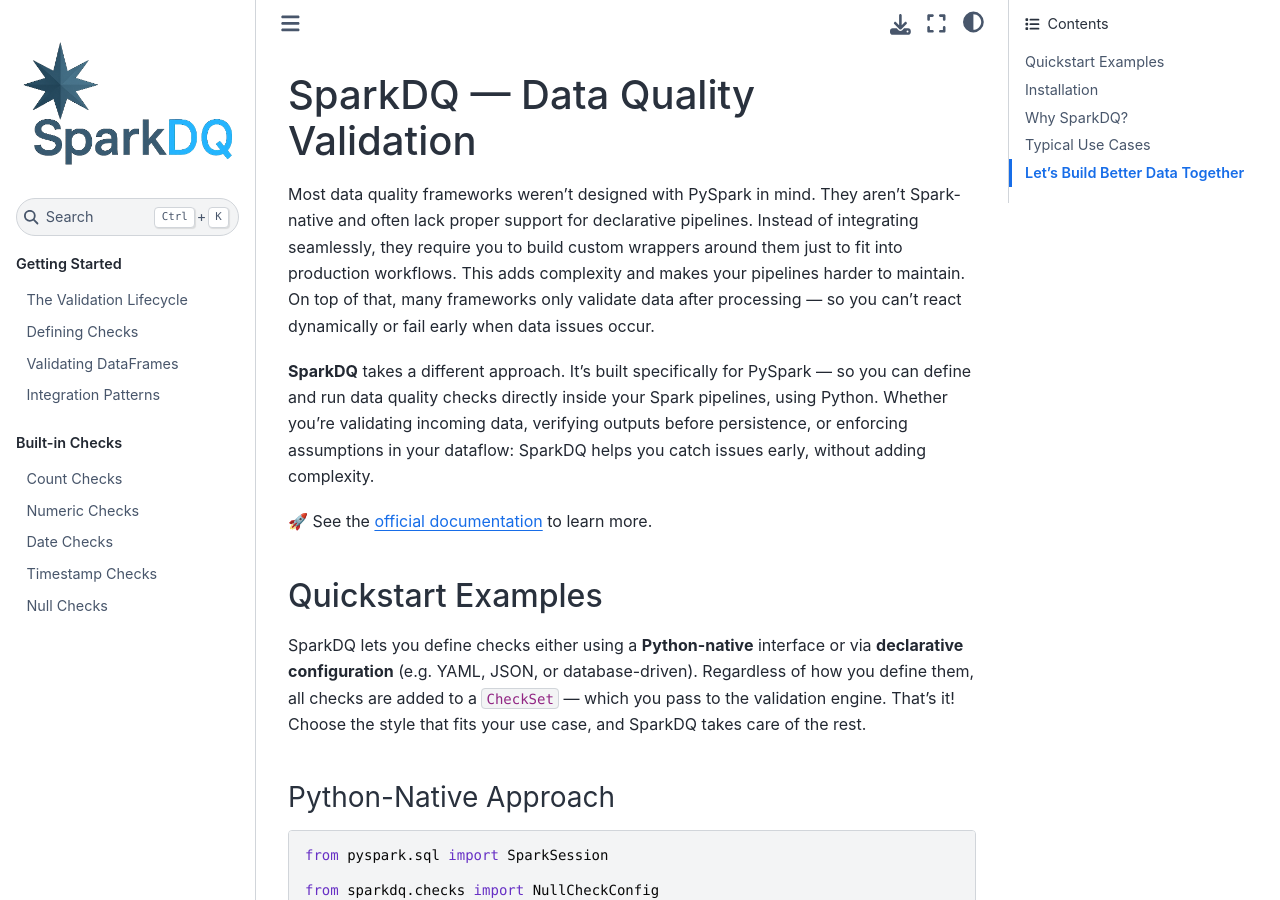
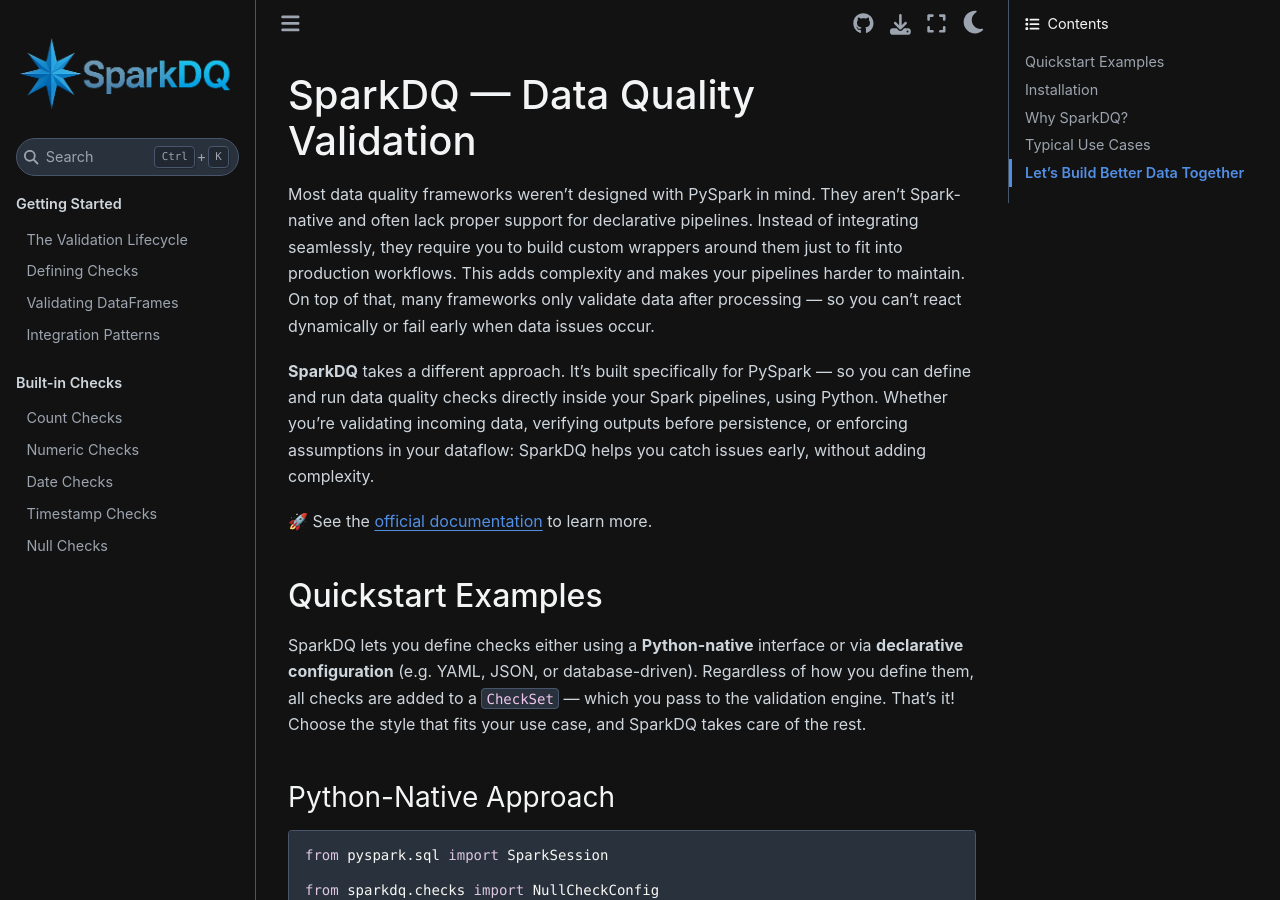
Before and after one commit to sparkdq-community/sparkdq, a Sphinx documentation site: the page built from docs/source/index.rst, in a window 1280 px wide and 900 px high. Built offline with Sphinx 7.4.7 and the Sphinx Book theme 1.1.4, drawn with Linux system fonts in a browser that asks for light colours.

Commit message:
docs: updated docs

```diff
--- a/docs/source/conf.py
+++ b/docs/source/conf.py
@@ -40,3 +40,10 @@
 html_title = "SparkDQ Documentation"
 html_logo = "_static/logo.png"
 html_static_path = ["_static"]
+html_theme_options = {
+    "repository_url": "https://github.com/sparkdq-community/sparkdq",
+    "use_repository_button": True,
+}
+html_context = {
+   "default_mode": "dark"
+}
```
Also changed, not shown: docs/source/_static/logo.png.
